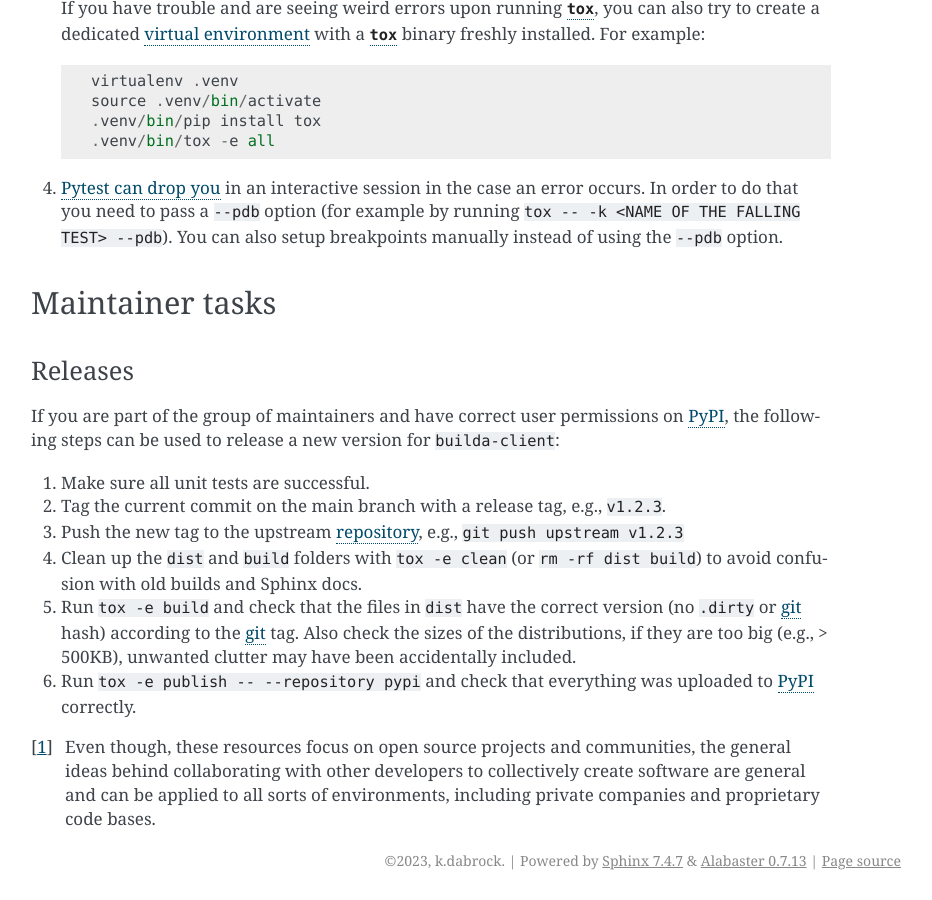
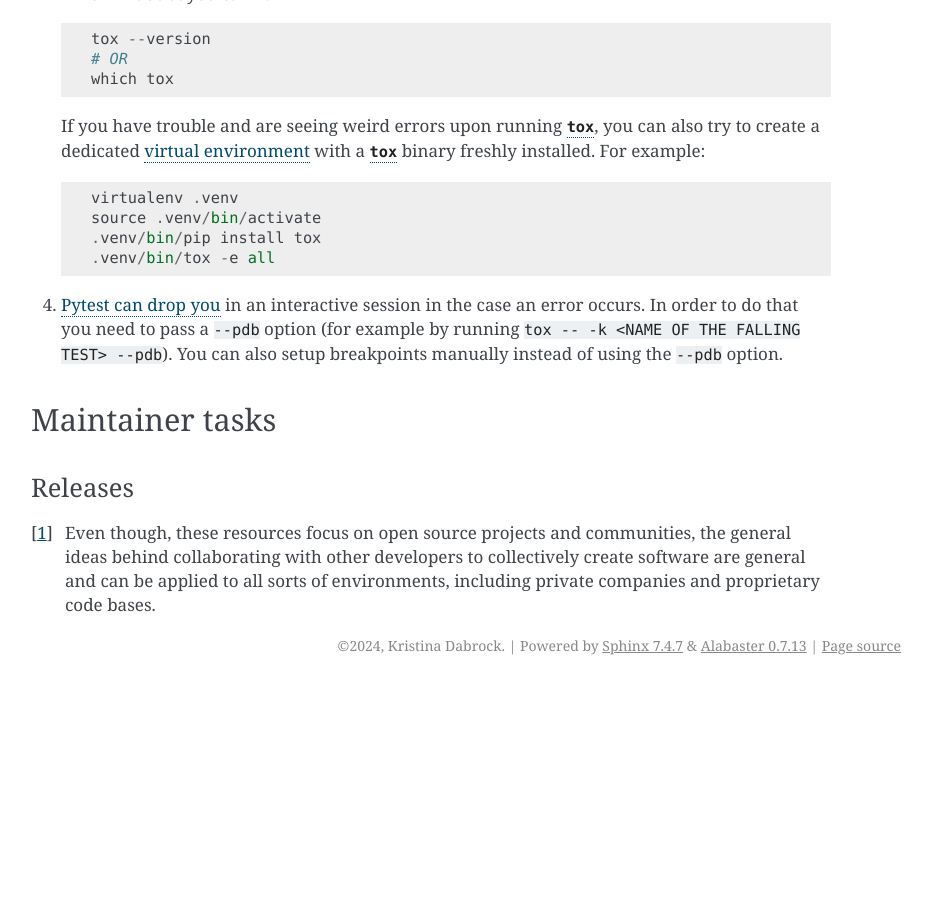
Before and after one commit to FZJ-IEK3-VSA/ethos-builda-client, a Sphinx documentation site: the page built from docs/contributing.rst, in a window 1280 px wide and 900 px high, scrolled down 4229 px. Shown: the whole window, without its empty margins (339-1271 px from the left). Built offline with Sphinx 7.4.7, drawn with Linux system fonts in a browser that asks for light colours; after the commit the page ends 4914 px from its top, so only the background shows below that; some of the changed text lies outside the part shown.

Commit message:
improved documentation

```diff
--- a/AUTHORS.rst
+++ b/AUTHORS.rst
@@ -2,4 +2,4 @@
 Contributors
 ============
 
-* k.dabrock <k.dabrock@fz-juelich.de>
+* Kristina Dabrock <k.dabrock@fz-juelich.de>
--- a/CHANGELOG.rst
+++ b/CHANGELOG.rst
@@ -2,7 +2,7 @@
 Changelog
 =========
 
-Version 0.0.1
+Version 5.0
 ===========
 
-- First implementation of client with some post and get method
+- Implementation of client for version 5 of ETHOS.BUILDA database
--- a/CONTRIBUTING.rst
+++ b/CONTRIBUTING.rst
@@ -1,33 +1,8 @@
-.. todo:: THIS IS SUPPOSED TO BE AN EXAMPLE. MODIFY IT ACCORDING TO YOUR NEEDS!
-
-   The document assumes you are using a source repository service that promotes a
-   contribution model similar to `GitHub's fork and pull request workflow`_.
-   While this is true for the majority of services (like GitHub, GitLab,
-   BitBucket), it might not be the case for private repositories (e.g., when
-   using Gerrit).
-
-   Also notice that the code examples might refer to GitHub URLs or the text
-   might use GitHub specific terminology (e.g., *Pull Request* instead of *Merge
-   Request*).
-
-   Please make sure to check the document having these assumptions in mind
-   and update things accordingly.
-
-.. todo:: Provide the correct links/replacements at the bottom of the document.
-
-.. todo:: You might want to have a look on `PyScaffold's contributor's guide`_,
-
-   especially if your project is open source. The text should be very similar to
-   this template, but there are a few extra contents that you might decide to
-   also include, like mentioning labels of your issue tracker or automated
-   releases.
-
-
 ============
 Contributing
 ============
 
-Welcome to ``builda-client`` contributor's guide.
+Welcome to ``ETHOS.BUILDA-Client`` contributor's guide.
 
 This document focuses on getting any potential contributor familiarized
 with the development processes, but `other kinds of contributions`_ are also
@@ -65,32 +40,26 @@
 Documentation Improvements
 ==========================
 
-You can help improve ``builda-client`` docs by making them more readable and coherent, or
-by adding missing information and correcting mistakes.
+You can help improve ``ETHOS.BUILDA-Client`` docs by making them more readable and
+coherent, or by adding missing information and correcting mistakes.
 
-``builda-client`` documentation uses Sphinx_ as its main documentation compiler.
+``ETHOS.BUILDA-Client`` documentation uses Sphinx_ as its main documentation compiler.
 This means that the docs are kept in the same repository as the project code, and
 that any documentation update is done in the same way was a code contribution.
 
-.. todo:: Don't forget to mention which markup language you are using.
+.. tip::
+   Please notice that the `GitHub web interface`_ provides a quick way of
+   propose changes in ``builda-client``'s files. While this mechanism can
+   be tricky for normal code contributions, it works perfectly fine for
+   contributing to the docs, and can be quite handy.
 
-    e.g.,  reStructuredText_ or CommonMark_ with MyST_ extensions.
-
-.. todo:: If your project is hosted on GitHub, you can also mention the following tip:
-
-   .. tip::
-      Please notice that the `GitHub web interface`_ provides a quick way of
-      propose changes in ``builda-client``'s files. While this mechanism can
-      be tricky for normal code contributions, it works perfectly fine for
-      contributing to the docs, and can be quite handy.
-
-      If you are interested in trying this method out, please navigate to
-      the ``docs`` folder in the source repository_, find which file you
-      would like to propose changes and click in the little pencil icon at the
-      top, to open `GitHub's code editor`_. Once you finish editing the file,
-      please write a message in the form at the bottom of the page describing
-      which changes have you made and what are the motivations behind them and
-      submit your proposal.
+   If you are interested in trying this method out, please navigate to
+   the ``docs`` folder in the source repository_, find which file you
+   would like to propose changes and click in the little pencil icon at the
+   top, to open `GitHub's code editor`_. Once you finish editing the file,
+   please write a message in the form at the bottom of the page describing
+   which changes have you made and what are the motivations behind them and
+   submit your proposal.
 
 When working on documentation changes in your local machine, you can
 compile them using |tox|_::
@@ -105,12 +74,6 @@
 
 Code Contributions
 ==================
-
-.. todo:: Please include a reference or explanation about the internals of the project.
-
-   An architecture description, design principles or at least a summary of the
-   main concepts will make it easy for potential contributors to get started
-   quickly.
 
 Submit an issue
 ---------------
@@ -137,13 +100,13 @@
 Clone the repository
 --------------------
 
-#. Create an user account on |the repository service| if you do not already have one.
+#. Create a user account on |the repository service| if you do not already have one.
 #. Fork the project repository_: click on the *Fork* button near the top of the
-   page. This creates a copy of the code under your account on |the repository service|.
+   page. This creates a copy of the code under your account on GitHub.
 #. Clone this copy to your local disk::
 
-    git clone git@github.com:YourLogin/builda-client.git
-    cd builda-client
+    git clone git@github.com:YourLogin/ethos-builda-client.git
+    cd ethos-builda-client
 
 #. You should run::
 
@@ -151,22 +114,13 @@
 
    to be able to import the package under development in the Python REPL.
 
-   .. todo:: if you are not using pre-commit, please remove the following item:
-
-#. Install |pre-commit|_::
-
-    pip install pre-commit
-    pre-commit install
-
-   ``builda-client`` comes with a lot of hooks configured to automatically help the
-   developer to check the code being written.
 
 Implement your changes
 ----------------------
 
 #. Create a branch to hold your changes::
 
-    git checkout -b my-feature
+    git checkout -b [bug/feature]-issue-number/brief-feature-description
 
    and start making changes. Never work on the main branch!
 
@@ -181,13 +135,6 @@
     git commit
 
    to record your changes in git_.
-
-   .. todo:: if you are not using pre-commit, please remove the following item:
-
-   Please make sure to see the validation messages from |pre-commit|_ and fix
-   any eventual issues.
-   This should automatically use flake8_/black_ to check/fix the code style
-   in a way that is compatible with the project.
 
    .. important:: Don't forget to add unit tests and documentation in case your
       contribution adds an additional feature and is not just a bugfix.
@@ -211,18 +158,16 @@
 Submit your contribution
 ------------------------
 
-#. If everything works fine, push your local branch to |the repository service| with::
+#. If everything works fine, push your local branch to GitHub with::
 
     git push -u origin my-feature
 
 #. Go to the web page of your fork and click |contribute button|
    to send your changes for review.
 
-   .. todo:: if you are using GitHub, you can uncomment the following paragraph
-
-      Find more detailed information in `creating a PR`_. You might also want to open
-      the PR as a draft first and mark it as ready for review after the feedbacks
-      from the continuous integration (CI) system or any required fixes.
+   Find more detailed information in `creating a PR`_. You might also want to open
+   the PR as a draft first and mark it as ready for review after the feedbacks
+   from the continuous integration (CI) system or any required fixes.
 
 
 Troubleshooting
@@ -278,29 +223,6 @@
 Releases
 --------
 
-.. todo:: This section assumes you are using PyPI to publicly release your package.
-
-   If instead you are using a different/private package index, please update
-   the instructions accordingly.
-
-If you are part of the group of maintainers and have correct user permissions
-on PyPI_, the following steps can be used to release a new version for
-``builda-client``:
-
-#. Make sure all unit tests are successful.
-#. Tag the current commit on the main branch with a release tag, e.g., ``v1.2.3``.
-#. Push the new tag to the upstream repository_, e.g., ``git push upstream v1.2.3``
-#. Clean up the ``dist`` and ``build`` folders with ``tox -e clean``
-   (or ``rm -rf dist build``)
-   to avoid confusion with old builds and Sphinx docs.
-#. Run ``tox -e build`` and check that the files in ``dist`` have
-   the correct version (no ``.dirty`` or git_ hash) according to the git_ tag.
-   Also check the sizes of the distributions, if they are too big (e.g., >
-   500KB), unwanted clutter may have been accidentally included.
-#. Run ``tox -e publish -- --repository pypi`` and check that everything was
-   uploaded to PyPI_ correctly.
-
-
 
 .. [#contrib1] Even though, these resources focus on open source projects and
    communities, the general ideas behind collaborating with other developers
--- a/docs/conf.py
+++ b/docs/conf.py
@@ -87,8 +87,8 @@
 master_doc = "index"
 
 # General information about the project.
-project = "builda-client"
-copyright = "2023, k.dabrock"
+project = "ethos-builda-client"
+copyright = "2024, Kristina Dabrock"
 
 # The version info for the project you're documenting, acts as replacement for
 # |version| and |release|, also used in various other places throughout the
--- a/setup.cfg
+++ b/setup.cfg
@@ -4,9 +4,9 @@
 # https://setuptools.pypa.io/en/latest/references/keywords.html
 
 [metadata]
-name = builda-client
-description = Add a short description here!
-author = k.dabrock
+name = ethos-builda-client
+description = Python Client for accessing ETHOS.BUILDA
+author = Kristina Dabrock
 author_email = k.dabrock@fz-juelich.de
 license = MIT
 license_files = LICENSE.txt
```
Also changed, not shown: other parts of CONTRIBUTING.rst (+2 -2 lines), README.rst (+47 -25 lines), LICENSE.txt, 2 other files.
